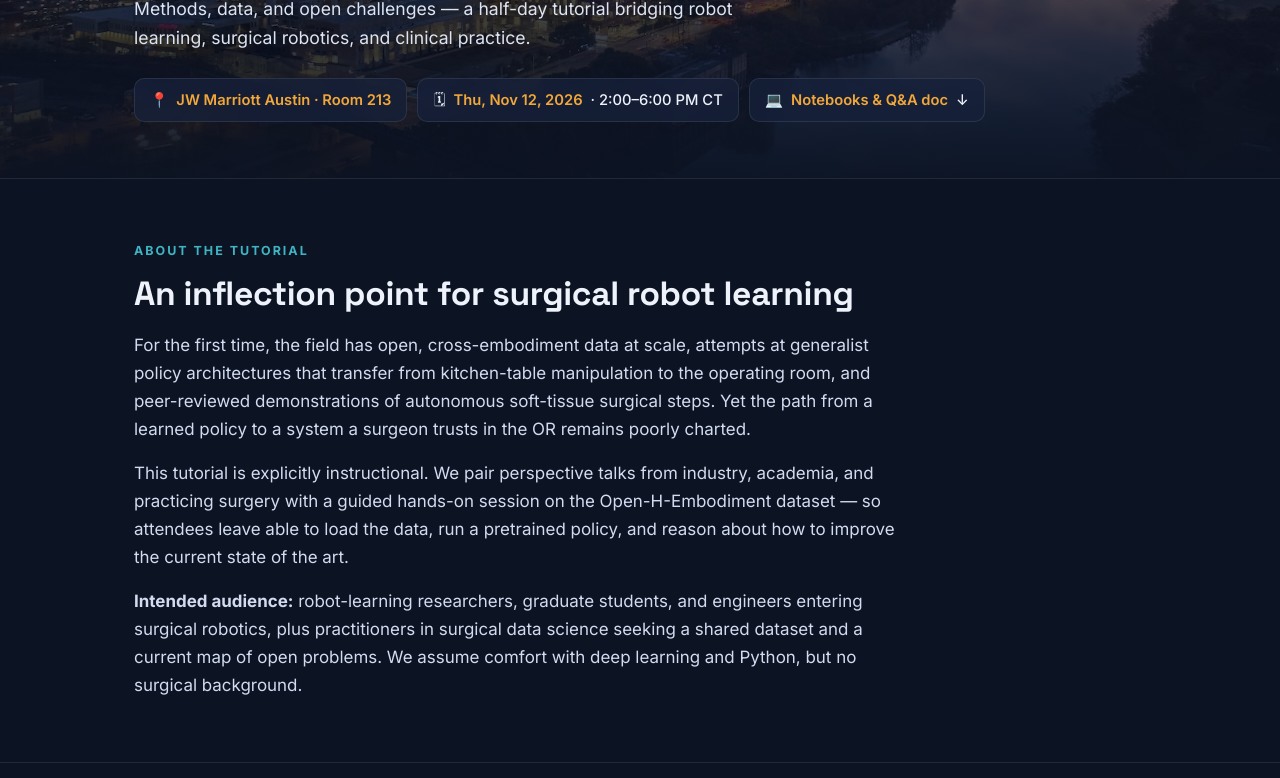
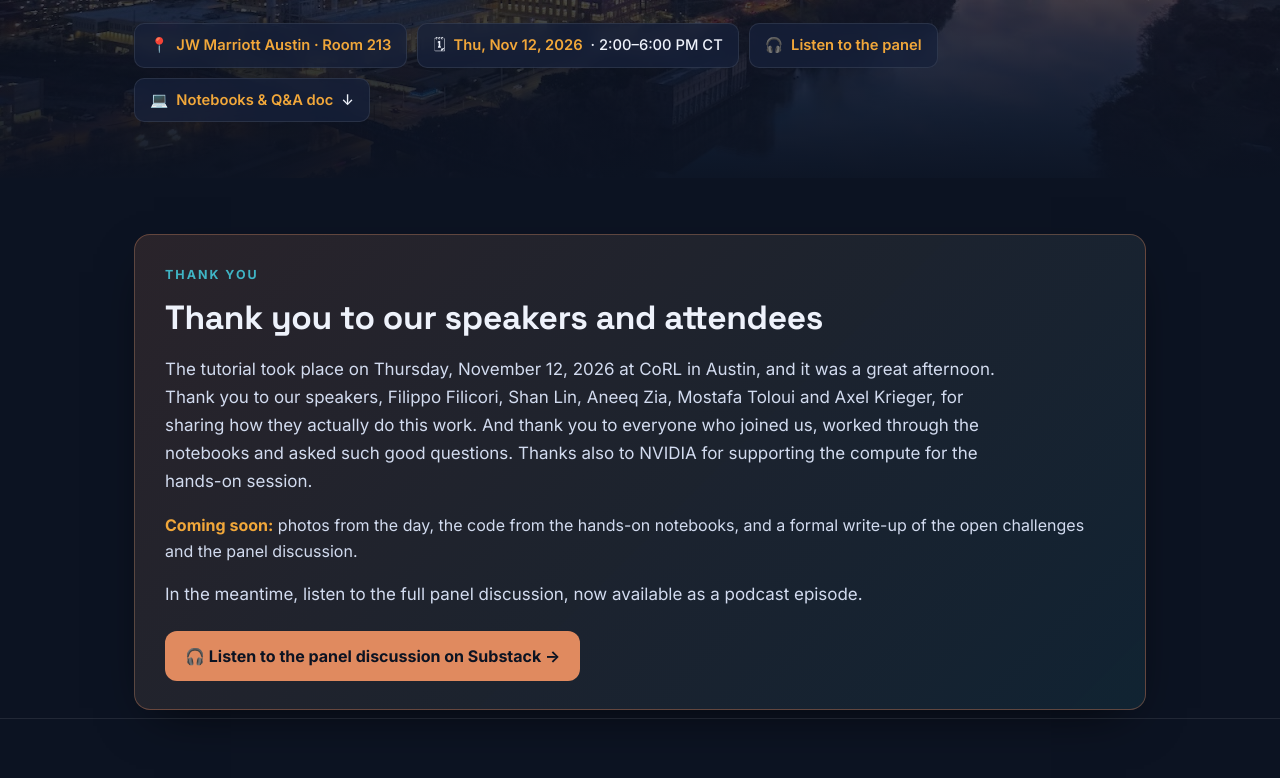
Before and after one commit to corl2026-surgical-autonomy/corl2026-surgical-autonomy.github.io, a plain HTML site: page index.html in a window 1280 px wide. Shown: the part 446-1224 px from the top of the page. Drawn offline with Linux system fonts and the light colour scheme.

Commit message:
Add thank-you section for tutorial attendees
Added a thank-you section with details about the tutorial and a link to the panel discussion.

```diff
--- a/index.html
+++ b/index.html
@@ -152,6 +152,15 @@ section h2{font-size:clamp(1.5rem,3vw,2.1rem);margin-bottom:18px}
 .res-card ul{margin:10px 0 0 18px;font-size:.93rem;color:var(--muted)}
 a.chip{color:var(--ink)}
 a.chip:hover{text-decoration:none;border-color:var(--rust-soft)}
+/* post-event thank-you */
+#thanks{border-top:none;padding:56px 0 8px}
+.thanks-card{background:linear-gradient(135deg,rgba(224,138,95,.14),rgba(63,180,196,.10));border:1px solid rgba(224,138,95,.35);border-radius:16px;padding:30px 30px 28px;box-shadow:var(--shadow)}
+.thanks-card .lead-p{max-width:78ch}
+.thanks-card .soon-list{margin-top:16px;color:#d2dbef;font-size:1rem}
+.thanks-card .soon-list b{color:var(--gold)}
+.pod-link{display:inline-flex;align-items:center;gap:10px;margin-top:22px;font-weight:700;font-size:1rem;color:var(--bg);background:var(--rust-soft);border-radius:12px;padding:12px 20px}
+.pod-link:hover{text-decoration:none;background:var(--gold)}
+
 .res-card h3{font-size:1.04rem;margin-bottom:6px}
 .res-card p{font-size:.93rem;color:var(--muted)}
 .res-card .soon{display:inline-block;margin-top:12px;font-size:.74rem;font-weight:700;letter-spacing:.08em;
@@ -199,12 +208,26 @@ footer{border-top:1px solid var(--line);padding:46px 0;background:var(--bg-soft)
     <div class="meta-chips">
       <span class="chip">📍 <b>JW Marriott Austin · Room 213</b></span>
       <span class="chip">🗓 <b>Thu, Nov 12, 2026</b> · 2:00–6:00 PM CT</span>
+      <a class="chip" href="https://kiranbuilds.substack.com/p/path-to-surgical-autonomy-tutorial" target="_blank" rel="noopener">🎧 <b>Listen to the panel</b></a>
       <a class="chip" href="#hands-on">💻 <b>Notebooks &amp; Q&amp;A doc</b> ↓</a>
     </div>
   </div>
 </header>
 
 <main>
+
+<section id="thanks">
+  <div class="wrap">
+    <div class="thanks-card">
+      <p class="eyebrow">Thank you</p>
+      <h2>Thank you to our speakers and attendees</h2>
+      <p class="lead-p">The tutorial took place on Thursday, November 12, 2026 at CoRL in Austin, and it was a great afternoon. Thank you to our speakers, Filippo Filicori, Shan Lin, Aneeq Zia, Mostafa Toloui and Axel Krieger, for sharing how they actually do this work. And thank you to everyone who joined us, worked through the notebooks and asked such good questions. Thanks also to NVIDIA for supporting the compute for the hands-on session.</p>
+      <p class="soon-list"><b>Coming soon:</b> photos from the day, the code from the hands-on notebooks, and a formal write-up of the open challenges and the panel discussion.</p>
+      <p class="lead-p" style="margin-top:16px">In the meantime, listen to the full panel discussion, now available as a podcast episode.</p>
+      <a class="pod-link" href="https://kiranbuilds.substack.com/p/path-to-surgical-autonomy-tutorial" target="_blank" rel="noopener">🎧 Listen to the panel discussion on Substack →</a>
+    </div>
+  </div>
+</section>
 
 <section id="about">
   <div class="wrap">
@@ -356,10 +379,10 @@ footer{border-top:1px solid var(--line);padding:46px 0;background:var(--bg-soft)
       <img src="corl_symbol.png" alt="CoRL 2026 logo">
       <div>
         <div style="font-weight:600">CoRL 2026 Tutorial · Surgical Autonomy</div>
-        <span class="pill">Thu, Nov 12 · Room 213</span>
+        <span class="pill">Held Thu, Nov 12, 2026</span>
       </div>
     </div>
-    <p class="foot-note">Notebook links, setup steps and the questions doc are in the <a href="#hands-on">Hands-on Materials</a> section above.</p>
+    <p class="foot-note">Thank you for joining us. Listen to the <a href="https://kiranbuilds.substack.com/p/path-to-surgical-autonomy-tutorial" target="_blank" rel="noopener">panel discussion</a>; photos, code and a formal write-up are coming soon.</p>
   </div>
 </footer>
 
```
